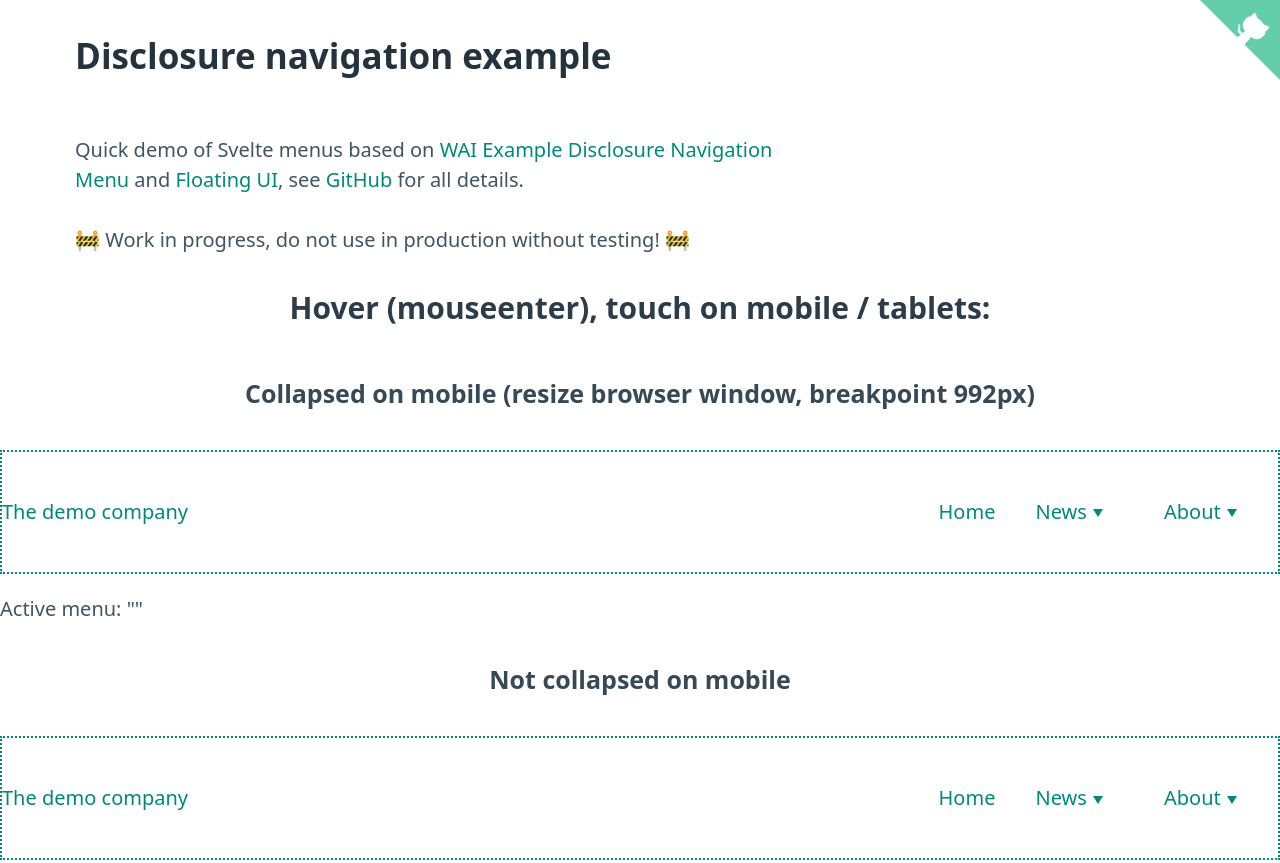
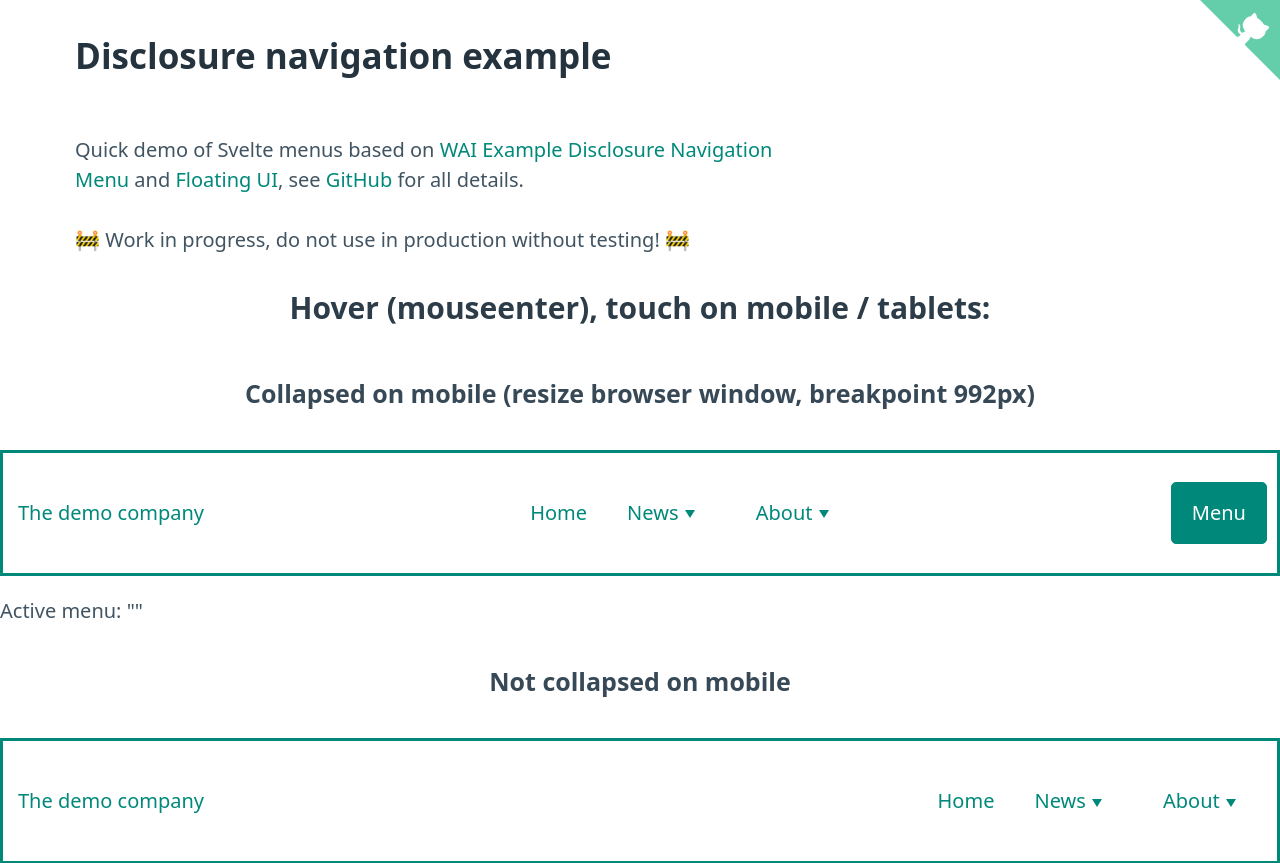
Before and after one commit to mandrasch/svelte-floating-ui-a11y-menu, a SvelteKit app: page / in a window 1280 px wide. Shown: the top 863 px of the page. Built offline with nearby package versions, Linux system fonts and the light colour scheme.

Commit message:
feat: improve styles

```diff
--- a/src/components/DisclosureNavigation.svelte
+++ b/src/components/DisclosureNavigation.svelte
@@ -186,7 +186,7 @@
 	class:isCollapsible={menuSettings.isCollapsible}
 	aria-label="Mythical University"
 >
-	<a href="/">The demo company</a>
+	<a href="/" class="disclosure-nav__brand">The demo company</a>
 	<!-- Desktop menu with CSS transitions -->
 	<div class="disclosure-nav__container-desktop">
 		<ul class="disclosure-nav__container-desktop__nav-list" aria-label="Mythical University">
@@ -375,7 +375,7 @@
 
 	/* the general container */
 	nav.disclosure-nav {
-		border: 2px dotted var(--primary);
+		border: 3px solid var(--primary);
 		margin-bottom: 20px;
 		display: flex;
 		flex-direction: row;
@@ -383,6 +383,9 @@
 		align-items: center;
 	}
 
+	.disclosure-nav__brand {
+		margin: 5px;
+	}
 	/*
 		============================
 		========= DESKTOP ==========
@@ -428,7 +431,7 @@
 	/* Only show/hide menus if menu has isCollapsible */
 	@media screen and (max-width: 992px) {
 		.disclosure-nav.isCollapsible .disclosure-nav__container-mobile {
-			display: block;
+			display: flex;
 		}
 		.disclosure-nav.isCollapsible .disclosure-nav__container-desktop {
 			display: none;
@@ -437,6 +440,12 @@
 
 	.disclosure-nav__container-mobile {
 		display: none;
+		display: flex;
+		align-items: center;
+	}
+
+	.disclosure-nav-container__hamburger {
+		margin: 10px 10px;
 	}
 
 	.disclosure-nav__container-mobile__overlay {
```
